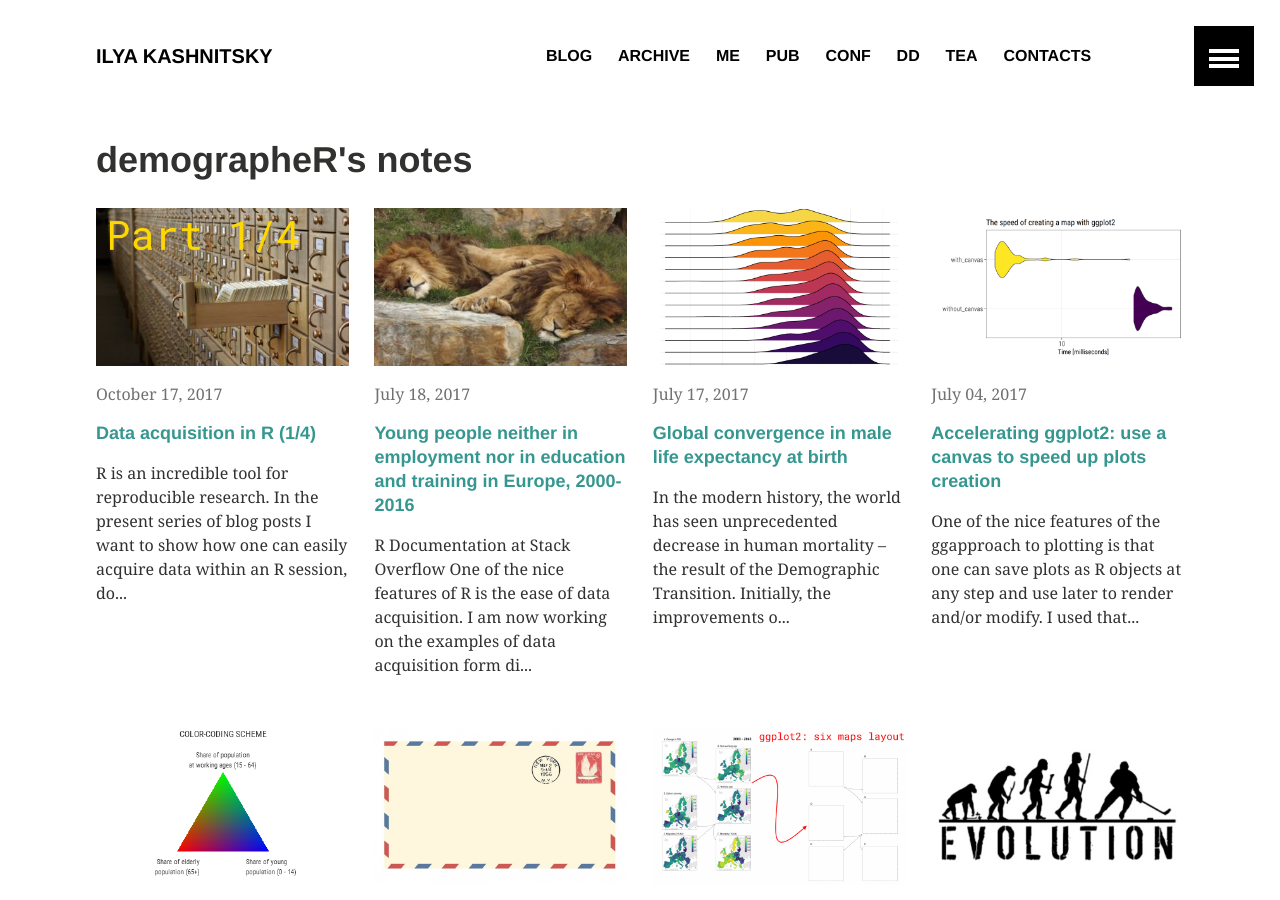
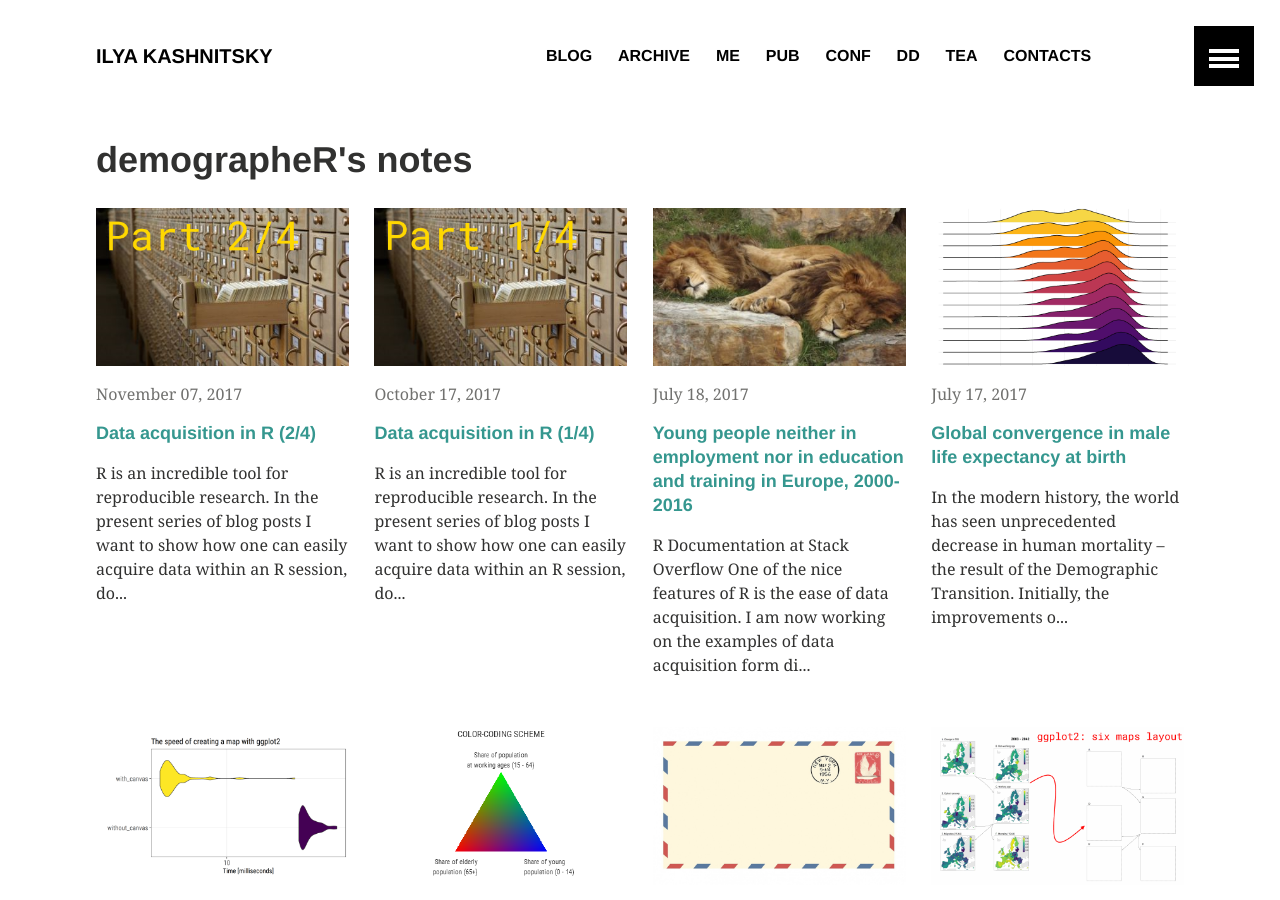
Before and after one commit to ikashnitsky/old-ikashnitsky-github-io, a Jekyll site: the page built from _pages/home.md, in a window 1280 px wide and 900 px high. Built offline with Jekyll 4.4.1, drawn with Linux system fonts in a browser that asks for light colours; some of the changed lines change nothing that is shown.

Commit message:
data acquisition 2/4

````diff
--- a/_posts/2017-10-17-data-acquisition-one.md
+++ b/_posts/2017-10-17-data-acquisition-one.md
@@ -9,7 +9,7 @@ R is an incredible tool for reproducible research. In the present series of blog
 
 The series consists of four posts:
  - **Loading prepared datasets**
- - Accessing popular statistical databases
+ - [Accessing popular statistical databases][two]
  - Demographic data sources
  - Getting spatial data
 
@@ -162,6 +162,7 @@ All the code chunks can be found in [this gist][gist].
 [f4]: https://ikashnitsky.github.io/images/171017/new-york.png
 [f5]: https://ikashnitsky.github.io/images/171017/ice-hockey.png
 
+[two]: https://ikashnitsky.github.io/2017/data-acquisition-two
 [odata]: https://github.com/ropensci/opendata
 [list]: https://vincentarelbundock.github.io/Rdatasets/datasets.html
 [ny]: https://catalog.data.gov/dataset/historical-new-york-city-crime-data-ad47e
--- /dev/null
+++ b/_posts/2017-11-07-data-acquisition-two.md
@@ -0,0 +1,192 @@
+---
+layout: article
+title: "Data acquisition in R (2/4)"
+image:
+  teaser: 171107-teaser-two.png
+---
+
+R is an incredible tool for reproducible research. In the present series of blog posts I want to show how one can easily acquire data within an R session, documenting every step in a fully reproducible way. There are numerous data acquisition options for R users. Of course, I do not attempt to show all the data possibilities and tend to focus mostly on demographic data. If your prime interest lies outside human population statistics, it's worth checking the amazing [Open Data Task View][odata].
+
+The series consists of four posts:
+ - [Loading prepared datasets][one]
+ - **Accessing popular statistical databases**
+ - Demographic data sources
+ - Getting spatial data
+
+For each of the data acquisition options I provide a small visualization use case.
+
+# Eurostat
+
+The package `eurostat` has a function `search_eurostat` to search for the relevant datasets. Though, sadly enough, this function does not provide the codes of all the datasets that has the expression of interest in the title. For example, the search on the expression `life expectancy` produces an output with just 2 results, which does not make any sense. Thus, the best strategy is to go to [Eurostat website][estat], find the needed dataset code, and fetch the desired dataset by its code. Note that there is a [separate database for subregional level indicators][esreg].
+
+I am going to download life expectancy estimates for European countries; the dataset code is `demo_mlexpec`.
+
+```
+library(tidyverse)
+library(lubridate)
+library(eurostat)
+
+# download the selected dataset
+e0 <- get_eurostat("demo_mlexpec")
+```
+
+It can take a while because the dataset is quite big (0.4m obs). If the automated procedure does not work, one can download the data manually via the [Bulk Download Service][bulk] of Eurostat.
+
+Let's have a look at the remaining life expectancy at age 65, the most common conventional age at retirement, in some European countries, separately for males, females, and total population. Some data preparation steps are needed. First, we only need the life expectancy  estimates for those aged 65. Next, we don't need total population, only males and females separately. Finally, let's select just a bunch of countries: Germany, France, Italy, Russia, Spain, the UK.
+
+```
+e0 %>%
+        filter(! sex == "T",
+               age == "Y65",
+               geo %in% c("DE", "FR", "IT", "RU", "ES", "UK")) %>%
+        ggplot(aes(x = time %>% year(), y = values, color = sex))+
+        geom_path()+
+        facet_wrap(~ geo, ncol = 3)+
+        labs(y = "Life expectancy at age 65", x = NULL)+
+        theme_minimal()
+```
+
+[![fig1][f1]][f1]
+
+
+# World Bank
+
+There are several packages that provide an API to World Bank data. Probably, the most elaborated one is a fairly recent [`wbstats`][wbstats]. Its `wbsearch` function really does great job searching through the database for the relevant datasets. For example, `wbsearch("fertility")` produces a dataframe of 339 entries with the codes and names of the relevant indicators.
+
+```
+library(tidyverse)
+library(wbstats)
+
+# search for a dataset of interest
+wbsearch("fertility") %>% head
+```
+
+
+|     |indicatorID    |indicator                                                    |
+|:----|:--------------|:------------------------------------------------------------|
+|2479 |SP.DYN.WFRT.Q5 |Total wanted fertility rate (births per woman): Q5 (highest) |
+|2480 |SP.DYN.WFRT.Q4 |Total wanted fertility rate (births per woman): Q4           |
+|2481 |SP.DYN.WFRT.Q3 |Total wanted fertility rate (births per woman): Q3           |
+|2482 |SP.DYN.WFRT.Q2 |Total wanted fertility rate (births per woman): Q2           |
+|2483 |SP.DYN.WFRT.Q1 |Total wanted fertility rate (births per woman): Q1 (lowest)  |
+|2484 |SP.DYN.WFRT    |Wanted fertility rate (births per woman)                     |
+
+
+Let's have a look at the indicator `Lifetime risk of maternal death (%)` (code `SH.MMR.RISK.ZS`). World Bank provides a variety of country groupings. One of the curious groupings divides countries based on the advance over the Demographic Transition path. Below I plot our selected indicator for (1) the countries that have passed the Demographic Transition, (2) the countries that haven't yet experienced demographic dividend, and (3) the whole World.
+
+```
+# fetch the selected dataset
+df_wb <- wb(indicator = "SH.MMR.RISK.ZS", startdate = 2000, enddate = 2015)
+
+# have look at the data for one year
+df_wb %>% filter(date == 2015) %>% View
+
+df_wb %>%
+        filter(iso2c %in% c("V4", "V1", "1W")) %>%
+        ggplot(aes(x = date %>% as.numeric(), y = value, color = country))+
+        geom_path(size = 1)+
+        scale_color_brewer(NULL, palette = "Dark2")+
+        labs(x = NULL, y = NULL, title = "Lifetime risk of maternal death (%)")+
+        theme_minimal()+
+        theme(panel.grid.minor = element_blank(),
+              legend.position = c(.8, .9))
+
+```
+
+[![fig2][f2]][f2]
+
+# OECD
+
+Organization for Economic Cooperation and Development provides detailed economic and demographic data on the member countries. There is an R package `OECD` that streamlines the use of their data in R. The function `search_dataset` works nicely to browse the available datasets by keywords. Then `get_dataset` would fetch the chosen dataset. In the example below I grab the data on the duration of unemployment and then plot the data for the male population of EU16, EU28 and the US as heatmaps.
+
+
+```
+library(tidyverse)
+library(viridis)
+library(OECD)
+
+# search by keyword
+search_dataset("unemployment") %>% View
+
+# download the selected dataset
+df_oecd <- get_dataset("AVD_DUR")
+
+# turn variable names to lowercase
+names(df_oecd) <- names(df_oecd) %>% tolower()
+
+df_oecd %>%
+        filter(country %in% c("EU16", "EU28", "USA"), sex == "MEN", ! age == "1524") %>%
+        ggplot(aes(obstime, age, fill = obsvalue))+
+        geom_tile()+
+        scale_fill_viridis("Months", option = "B")+
+        scale_x_discrete(breaks = seq(1970, 2015, 5) %>% paste)+
+        facet_wrap(~ country, ncol = 1)+
+        labs(x = NULL, y = "Age groups",
+             title = "Average duration of unemployment in months, males")+
+        theme_minimal()
+```
+
+[![fig3][f3]][f3]
+
+
+# WID
+
+[World Wealth and Income Database][wdi] is a harmonized dataset on income and wealth inequality. The developers of the database provide an R package to get their data, which is only [available from github][widr] so far.
+
+```
+library(tidyverse)
+
+#install.packages("devtools")
+devtools::install_github("WIDworld/wid-r-tool")
+library(wid)
+```
+
+The function to acquire data is `download_wid()`. To specify the arguments, one would have to consult help pages of the package and select desired datasets.
+
+```
+?wid_series_type
+?wid_concepts
+```
+
+The following nice example is adapted from [the package vignette][vig]. It shows the share of wealth that was owned by the richest 1% and 10% of population in France and Great Britain.
+
+```
+df_wid <- download_wid(
+        indicators = "shweal", # Shares of personal wealth
+        areas = c("FR", "GB"), # In France an Italy
+        perc = c("p90p100", "p99p100") # Top 1% and top 10%
+)
+
+
+df_wid %>%
+        ggplot(aes(x = year, y = value, color = country)) +
+        geom_path()+
+        labs(title = "Top 1% and top 10% personal wealth shares in France and Great Britain",
+             y = "top share")+
+        facet_wrap(~ percentile)+
+        theme_minimal()
+
+```
+[![fig4][f4]][f4]
+
+
+# Full reproducibility
+All the code chunks together can be found in [this gist][gist].
+
+
+
+[f1]: https://ikashnitsky.github.io/images/171107/eurostat.png
+[f2]: https://ikashnitsky.github.io/images/171107/worldbank.png
+[f3]: https://ikashnitsky.github.io/images/171107/oecd.png
+[f4]: https://ikashnitsky.github.io/images/171107/wid.png
+
+[odata]: https://github.com/ropensci/opendata
+[one]: https://ikashnitsky.github.io/2017/data-acquisition-one/
+[estat]: http://ec.europa.eu/eurostat/data/database
+[esreg]: http://ec.europa.eu/eurostat/web/regions/data/database
+[bulk]: http://ec.europa.eu/eurostat/estat-navtree-portlet-prod/BulkDownloadListing
+[wbstats]: https://cran.r-project.org/web/packages/wbstats/README.html
+[wid]: http://wid.world/wid-world/
+[widr]: https://github.com/WIDworld/wid-r-tool
+[vig]: https://github.com/WIDworld/wid-r-tool/raw/master/inst/doc/wid-demo.pdf
+[gist]: https://gist.github.com/ikashnitsky/2362ce308f47ff38c3da556384acd20f
````
Also changed, not shown: images/171107-teaser-two.png (added), images/171107/eurostat.png (added), images/171107/oecd.png (added), images/171107/wdi.png (added), images/171107/worldbank.png (added).
